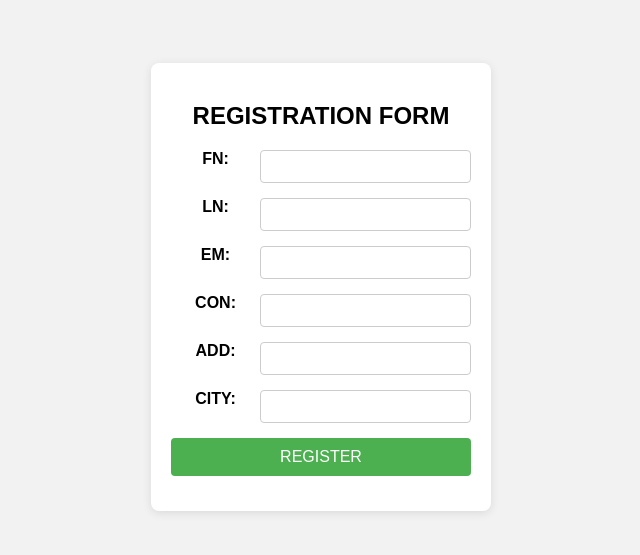
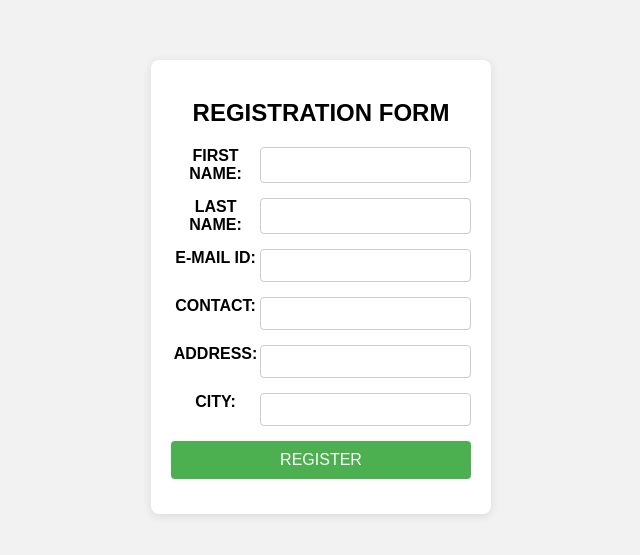
Before and after one commit to KIRTHIKAA-S/REGISTRATION-FORM, a plain HTML site: page index.html in a window 1280 px wide. Shown: the part 113-668 px from the top of the page, without its empty margins (319-959 px from the left). Drawn offline with Linux system fonts and the light colour scheme.

Commit message:
Update index.html

```diff
--- a/index.html
+++ b/index.html
@@ -11,27 +11,27 @@
         <h2>REGISTRATION FORM</h2>
         <form id="registrationForm">
             <div class="row">
-                <label for="firstname">FN:</label>
+                <label for="firstname">FIRST NAME:</label>
                 <input type="text" id="firstname" name="firstname" required>
             </div>
 
             <div class="row">
-                <label for="lastname">LN:</label>
+                <label for="lastname">LAST NAME:</label>
                 <input type="text" id="lastname" name="lastname" required>
             </div>
 
             <div class="row">
-                <label for="email">EM:</label>
+                <label for="email">E-MAIL ID:</label>
                 <input type="email" id="email" name="email" required>
             </div>
 
             <div class="row">
-                <label for="contact">CON:</label>
+                <label for="contact">CONTACT:</label>
                 <input type="tel" id="contact" name="contact" required>
             </div>
 
             <div class="row">
-                <label for="address">ADD:</label>
+                <label for="address">ADDRESS:</label>
                 <input type="text" id="address" name="address" required>
             </div>
 
```
